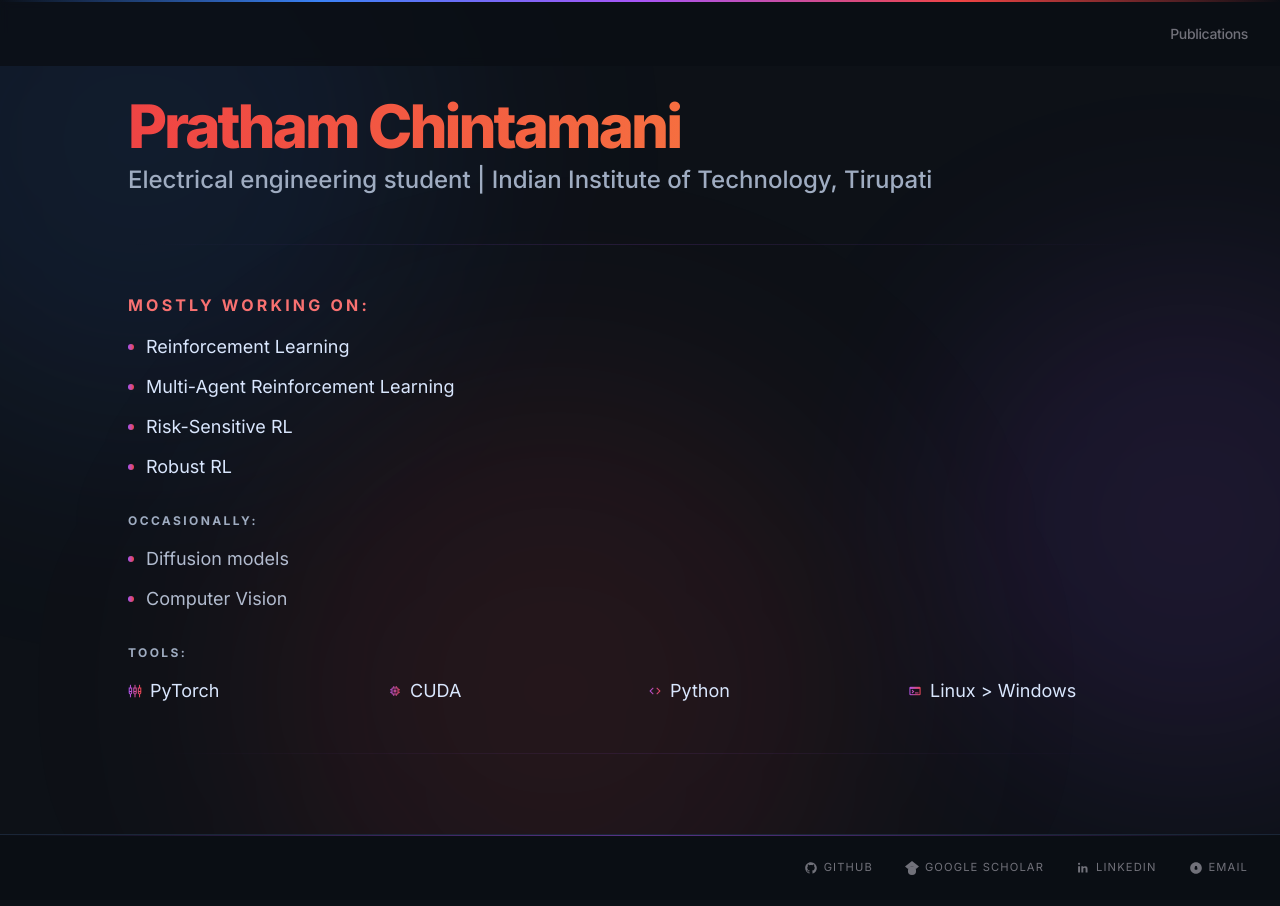
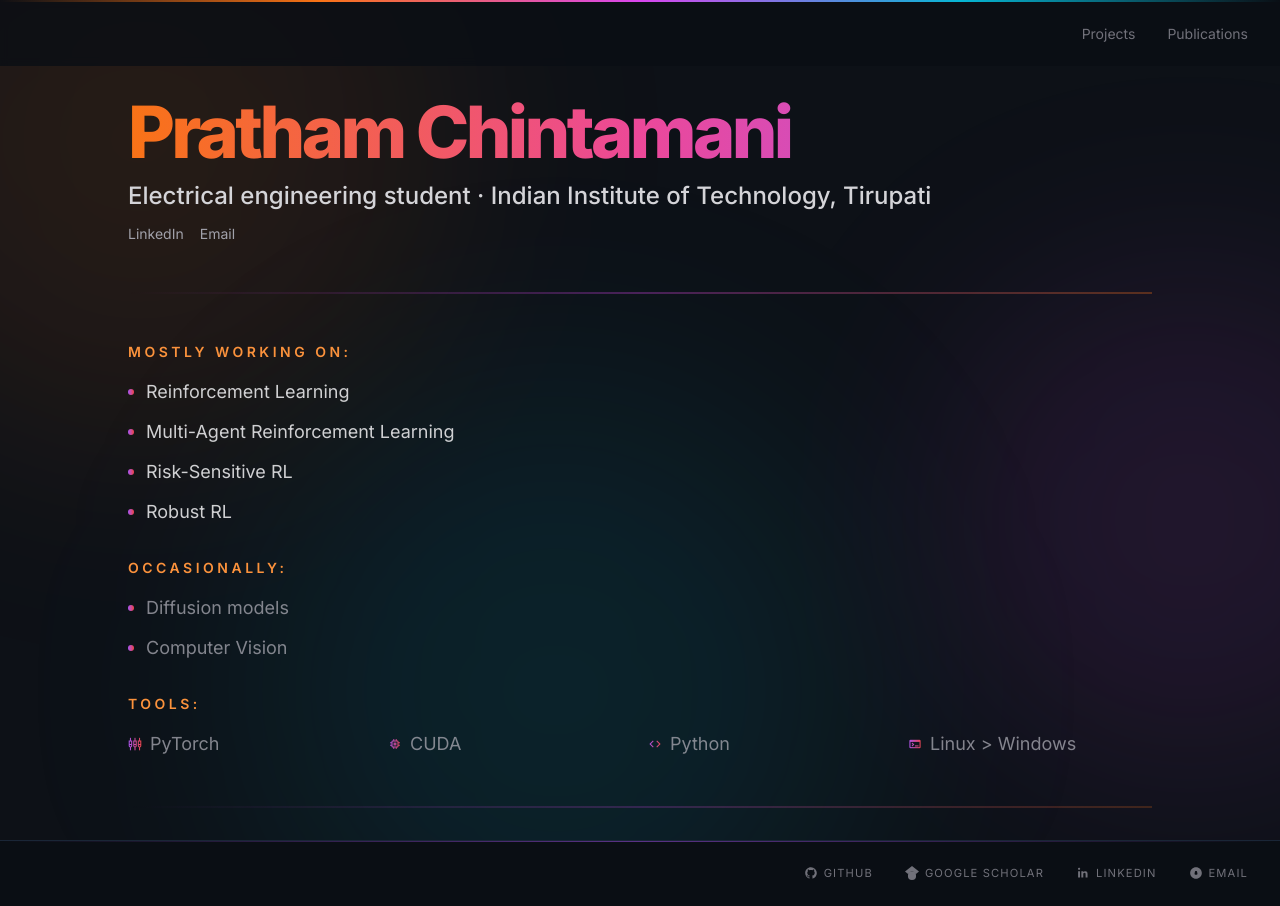
Before and after one commit to prathamchintamani/prathamchintamani.github.io, a Jekyll site: the page built from index.md, in a window 1280 px wide. Built offline with Jekyll 4.4.1, drawn with Linux system fonts in a browser that asks for light colours; nearby versions of some CDN libraries.

Commit message:
some changes

```diff
--- a/_layouts/default.html
+++ b/_layouts/default.html
@@ -108,24 +108,30 @@
 <body class="flex flex-col min-h-screen antialiased bg-[#0d1117] relative overflow-x-hidden">
 
   <!-- Ambient Radial Background Gradients -->
-  <div class="fixed inset-0 z-0 pointer-events-none w-full h-full overflow-hidden">
-    <!-- Top Left Blue Blob -->
-    <div class="absolute -top-40 -left-40 w-[600px] h-[600px] bg-blue-500/10 rounded-full blur-[120px]"></div>
-    <!-- Middle Right Purple Blob -->
-    <div class="absolute top-[30%] -right-40 w-[500px] h-[500px] bg-purple-500/10 rounded-full blur-[100px]"></div>
-    <!-- Bottom Left Red/Orange Blob -->
-    <div class="absolute bottom-[-10%] left-[20%] w-[600px] h-[600px] bg-red-500/10 rounded-full blur-[120px]"></div>
+  <div class="fixed inset-0 z-0 pointer-events-none overflow-hidden">
+    <!-- warm primary -->
+    <div class="absolute -top-40 -left-40 w-[600px] h-[600px] bg-orange-500/10 rounded-full blur-[120px]"></div>
+
+    <!-- magenta / purple -->
+    <div class="absolute top-[30%] -right-40 w-[500px] h-[500px] bg-fuchsia-500/10 rounded-full blur-[110px]"></div>
+
+    <!-- deep cyan contrast -->
+    <div class="absolute bottom-[-10%] left-[20%] w-[600px] h-[600px] bg-cyan-500/10 rounded-full blur-[120px]"></div>
   </div>
 
-  <header class="bg-[#0a0e14]/80 backdrop-blur-sm fixed top-0 w-full z-50 border-t-2 border-transparent" style="border-image: linear-gradient(to right, transparent, #3b82f6, #a855f7, #ef4444, transparent) 1;">
+  <header class="bg-[#0a0e14]/80 backdrop-blur-sm fixed top-0 w-full z-50 border-t-2 border-transparent" style="border-image: linear-gradient(to right, transparent, #f97316, #d946ef, #06b6d4, transparent) 1;">
     <div class="max-w-[1280px] mx-auto px-4 md:px-8 h-16 flex items-center justify-between">
       {% if page.url != "/" %}
         <a href="/" class="text-lg font-bold tracking-tighter text-transparent bg-clip-text bg-gradient-to-r from-red-500 to-orange-400 hover:opacity-80 transition-opacity">Pratham Chintamani</a>
       {% else %}
         <span></span>
       {% endif %}
-      <nav class="hidden md:flex gap-6 items-center">
-        <a class="font-['Inter'] font-medium tracking-tight text-sm text-zinc-500 hover:text-zinc-400 transition-colors duration-0 hover:underline decoration-1 underline-offset-4" href="/publications">Publications</a>
+      <nav class="hidden md:flex gap-8 items-center">
+        <a class="text-sm text-zinc-500 hover:text-zinc-300 transition"
+          href="/projects">Projects</a>
+
+        <a class="text-sm text-zinc-500 hover:text-zinc-300 transition"
+          href="/publications">Publications</a>
       </nav>
     </div>
   </header>
--- a/assets/css/style.scss
+++ b/assets/css/style.scss
@@ -1,12 +1,14 @@
 ---
 ---
-html { font-size: 18px; }
+html { font-size: 17px; }
 
 body {
     background-color: #0d1117 !important;
     color: #d9e6fd !important;
     font-family: 'Inter', sans-serif !important;
     padding: 0 !important;
+    letter-spacing: -0.01em;
+    text-rendering: optimizeLegibility;
 }
 .gemini-gradient {
     background: linear-gradient(90deg, #4285f4, #9b72cb, #f7021a, #f4b400) !important;
--- a/index.md
+++ b/index.md
@@ -3,84 +3,94 @@ layout: default
 ---
 
 <!-- Header Block -->
-<section>
-<h1 class="text-6xl md:text-6xl font-extrabold text-transparent bg-clip-text bg-gradient-to-r from-red-500 to-orange-400 tracking-tighter leading-tight mb-2">
-                        Pratham Chintamani
-                    </h1>
-<p class="text-2xl text-on-surface-variant font-medium">Electrical engineering student | Indian Institute of Technology, Tirupati</p>
+<section class="space-y-3">
+  <h1 class="text-6xl md:text-7xl font-extrabold tracking-tighter leading-tight
+             text-transparent bg-clip-text bg-gradient-to-r from-orange-500 via-pink-500 to-purple-500">
+    Pratham Chintamani
+  </h1>
+
+  <p class="text-xl md:text-2xl text-zinc-300 font-medium">
+    Electrical engineering student · Indian Institute of Technology, Tirupati
+  </p>
+
+  <!-- subtle identity links -->
+  <div class="text-sm text-zinc-400 flex gap-4">
+    <a href="https://linkedin.com/in/prathamchintamani" class="hover:text-zinc-200">LinkedIn</a>
+    <a href="mailto:ee23b041@iittp.ac.in" class="hover:text-zinc-200">Email</a>
+  </div>
 </section>
 <!-- UI Divider -->
-<div class="w-full h-[1px] bg-gradient-to-r from-blue-500/0 via-purple-500/50 to-red-500/0 opacity-30 my-8"></div>
+<div class="w-full h-[2px] bg-gradient-to-r from-blue-500/0 via-fuchsia-500 to-orange-500 opacity-30 my-8"></div>
 
 <!-- Main Content Areas -->
 <div class="space-y-8">
 <!-- MOSTLY WORKING ON -->
 <section>
-<h2 class="text-s font-bold uppercase tracking-[0.2em] text-red-400 mb-4 flex items-center gap-2">
+<h2 class="text-sm font-semibold uppercase tracking-[0.25em] text-orange-400 mb-4">
                             MOSTLY WORKING ON:
                         </h2>
 <ul class="space-y-3">
 <li class="flex items-center gap-3">
 <span class="w-1.5 h-1.5 rounded-full bg-gradient-to-r from-purple-500 to-red-500"></span>
-<span class="text-lg text-on-surface">Reinforcement Learning</span>
+<span class="text-lg text-zinc-200/90">Reinforcement Learning</span>
 </li>
 <li class="flex items-center gap-3">
 <span class="w-1.5 h-1.5 rounded-full bg-gradient-to-r from-purple-500 to-red-500"></span>
-<span class="text-lg text-on-surface">Multi-Agent Reinforcement Learning</span>
+<span class="text-lg text-zinc-200/90">Multi-Agent Reinforcement Learning</span>
 </li>
 <li class="flex items-center gap-3">
 <span class="w-1.5 h-1.5 rounded-full bg-gradient-to-r from-purple-500 to-red-500"></span>
-<span class="text-lg text-on-surface">Risk-Sensitive RL</span>
+<span class="text-lg text-zinc-200/90">Risk-Sensitive RL</span>
 </li>
 <li class="flex items-center gap-3">
 <span class="w-1.5 h-1.5 rounded-full bg-gradient-to-r from-purple-500 to-red-500"></span>
-<span class="text-lg text-on-surface">Robust RL</span>
+<span class="text-lg text-zinc-200/90">Robust RL</span>
 </li>
 </ul>
 </section>
 
 <!-- OCCASIONALLY -->
 <section>
-<h2 class="text-xs font-bold uppercase tracking-[0.2em] text-on-surface-variant mb-4 flex items-center gap-2">
+<h2 class="text-sm font-semibold uppercase tracking-[0.25em] text-orange-400 mb-4">
                             OCCASIONALLY:
                         </h2>
 <ul class="space-y-3">
 <li class="flex items-center gap-3">
 <span class="w-1.5 h-1.5 rounded-full bg-gradient-to-r from-purple-500 to-red-500"></span>
-<span class="text-lg text-on-surface/80">Diffusion models</span>
+<span class="text-lg text-zinc-400/80">Diffusion models</span>
 </li>
 <li class="flex items-center gap-3">
 <span class="w-1.5 h-1.5 rounded-full bg-gradient-to-r from-purple-500 to-red-500"></span>
-<span class="text-lg text-on-surface/80">Computer Vision</span>
+<span class="text-lg text-zinc-400/80">Computer Vision</span>
 </li>
 </ul>
 </section>
 
 <!-- TOOLS -->
 <section>
-<h2 class="text-xs font-bold uppercase tracking-[0.2em] text-on-surface-variant mb-4 flex items-center gap-2">
+<h2 class="text-sm font-semibold uppercase tracking-[0.25em] text-orange-400 mb-4">
                             TOOLS:
                         </h2>
 <div class="grid grid-cols-2 md:grid-cols-4 gap-4">
 <div class="flex items-center gap-2">
 <span class="material-symbols-outlined text-transparent bg-clip-text bg-gradient-to-r from-purple-500 to-red-500 text-sm">settings_input_component</span>
-<span class="text-lg text-on-surface">PyTorch</span>
+<span class="text-lg text-zinc-400/80">PyTorch</span>
 </div>
 <div class="flex items-center gap-2">
 <span class="material-symbols-outlined text-transparent bg-clip-text bg-gradient-to-r from-purple-500 to-red-500 text-sm">memory</span>
-<span class="text-lg text-on-surface">CUDA</span>
+<span class="text-lg text-zinc-400/80">CUDA</span>
 </div>
 <div class="flex items-center gap-2">
 <span class="material-symbols-outlined text-transparent bg-clip-text bg-gradient-to-r from-purple-500 to-red-500 text-sm">code</span>
-<span class="text-lg text-on-surface">Python</span>
+<span class="text-lg text-zinc-400/80">Python</span>
 </div>
 <div class="flex items-center gap-2">
 <span class="material-symbols-outlined text-transparent bg-clip-text bg-gradient-to-r from-purple-500 to-red-500 text-sm">terminal</span>
-<span class="text-lg text-on-surface">Linux &gt; Windows</span>
+<span class="text-lg text-zinc-400/80">Linux &gt; Windows</span>
 </div>
 </div>
 </section>
 </div>
 
 <!-- Footer Divider -->
-<div class="w-full h-[1px] bg-gradient-to-r from-blue-500/0 via-purple-500/50 to-red-500/0 opacity-20 mt-8 mb-4"></div>
+<div class="w-full h-[2px] bg-gradient-to-r from-blue-500/0 via-fuchsia-500 to-orange-500 opacity-20 mt-8 mb-4"></div>
```
Also changed, not shown: projects/index.md (added, +55 -0 lines).
